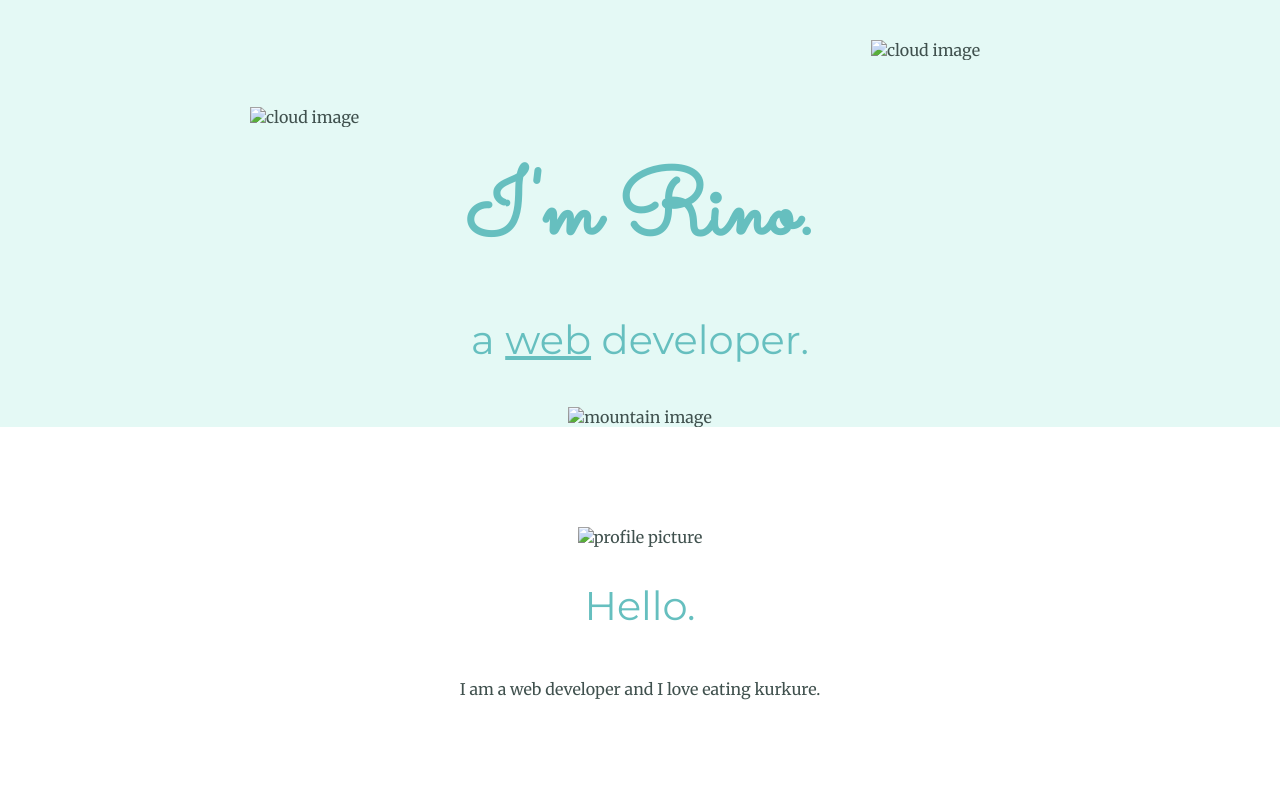
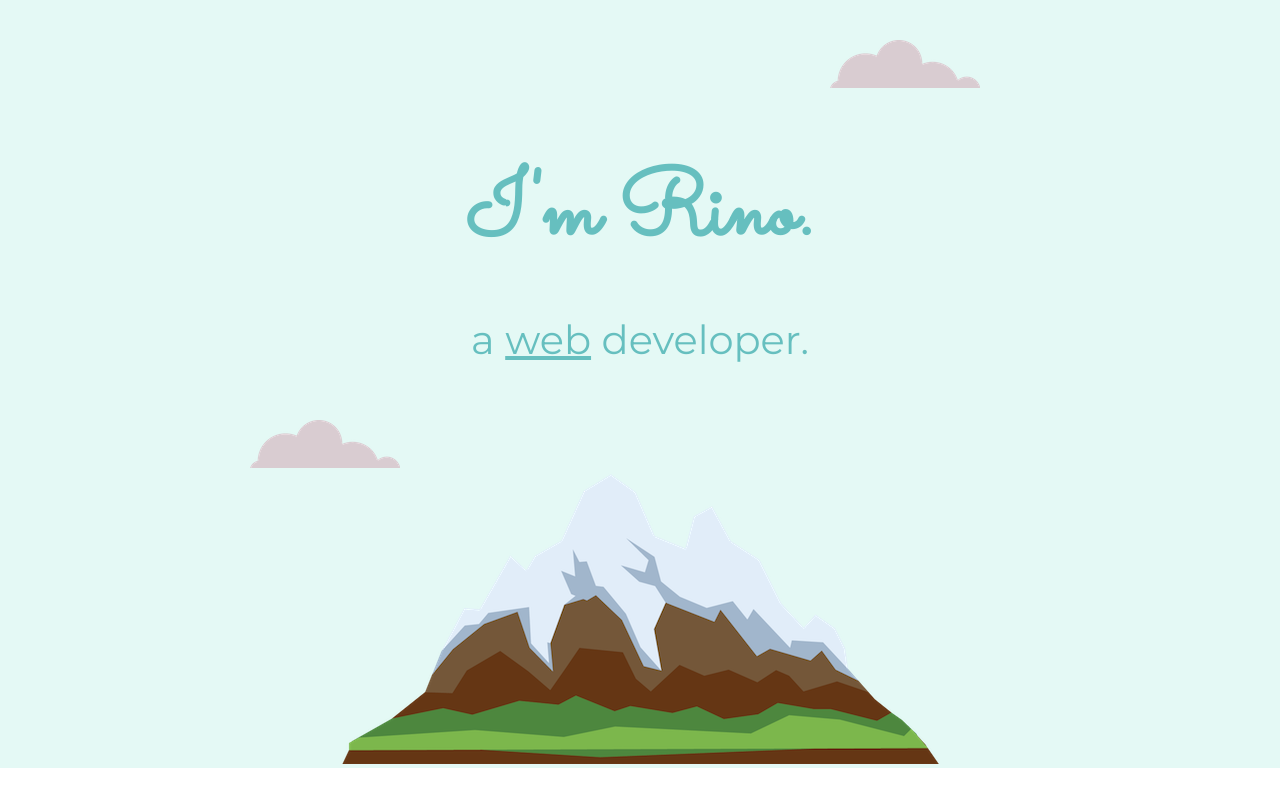
Before and after one commit to rinojames007/cv, a plain HTML site: page index.htm in a window 1280 px wide. Shown: the top 800 px of the page. Drawn offline with Linux system fonts and the light colour scheme.

Commit message:
removed images/ from all the images

```diff
--- a/index.htm
+++ b/index.htm
@@ -16,15 +16,15 @@
 
 <body>
     <div class="top-container">
-        <img class="top-cloud" src="images/cloud.png" alt="cloud image">
+        <img class="top-cloud" src="cloud.png" alt="cloud image">
         <h1>I'm Rino.</h1>
         <h2>a <span class="pro">web</span> developer.</h2>
-        <img class="bottom-cloud" src="images/cloud.png" alt="cloud image">
-        <img src="images/mountain.png" alt="mountain image">
+        <img class="bottom-cloud" src="cloud.png" alt="cloud image">
+        <img src="mountain.png" alt="mountain image">
     </div>
     <div class="middle-container">
         <div class="profile">
-            <img src="images/rino.png" alt="profile picture">
+            <img src="rino.png" alt="profile picture">
             <h2>Hello.</h2>
             <p class="intro">I am a web developer and I love eating kurkure.</p>
         </div>
@@ -32,13 +32,13 @@
         <div class="skills">
             <h2>My Skills</h2>
             <div class="skill-row">
-                <img class="resize_picture" src="images/dev.gif" alt="">
+                <img class="resize_picture" src="dev.gif" alt="">
                 <h3>FULL STACK WEB DEVELOPER</h3>
                 <p>Very enthusiastic towards learning web development and currently preparing to become a full stack web
                     developer very soon</p>
             </div>
             <div class="skill-row">
-                <img class="resize_picture" id="basketball" src="images/basketball.png" alt="">
+                <img class="resize_picture" id="basketball" src="basketball.png" alt="">
                 <h3>BASKETBALL PLAYER</h3>
                 <p>I do play basketball as well. Started playing recently tho, yet I play pretty decent imo</p>
             </div>
```
